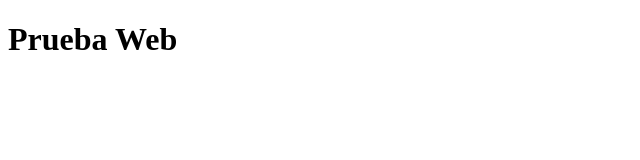
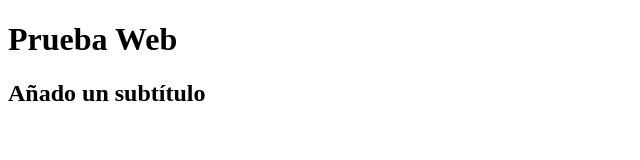
Before and after one commit to devstif/pruebaGerard, a plain HTML site: page index.html in a window 1280 px wide. Shown: the whole page, without its empty margins (0-640 px from the left). Drawn offline with Linux system fonts and the light colour scheme.

Commit message:
se agrega un subtítulo

```diff
--- a/index.html
+++ b/index.html
@@ -7,5 +7,6 @@
 </head>
 <body>
     <h1>Prueba Web</h1>
+    <h2>Añado un subtítulo</h2>
 </body>
 </html>
```
